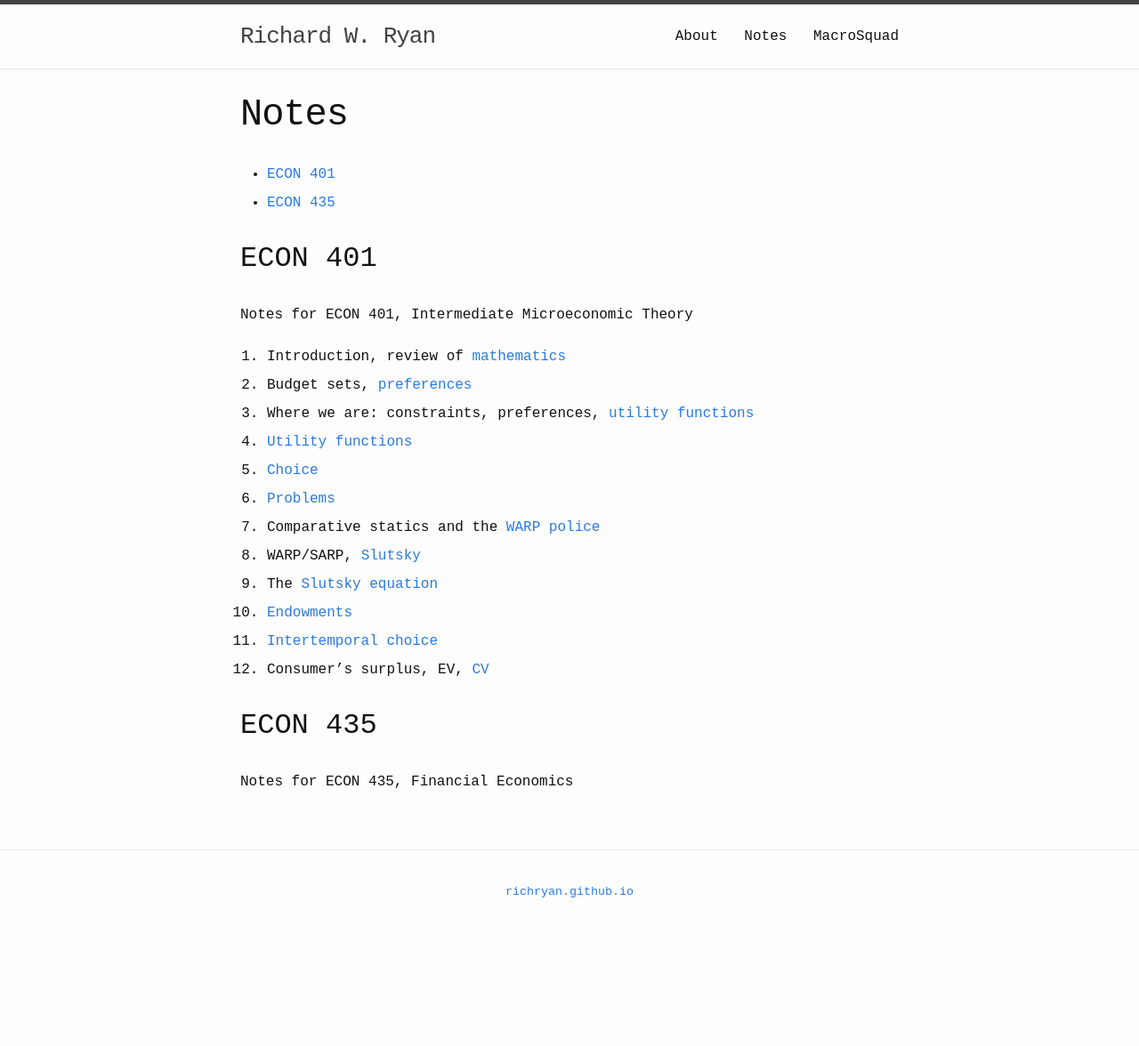
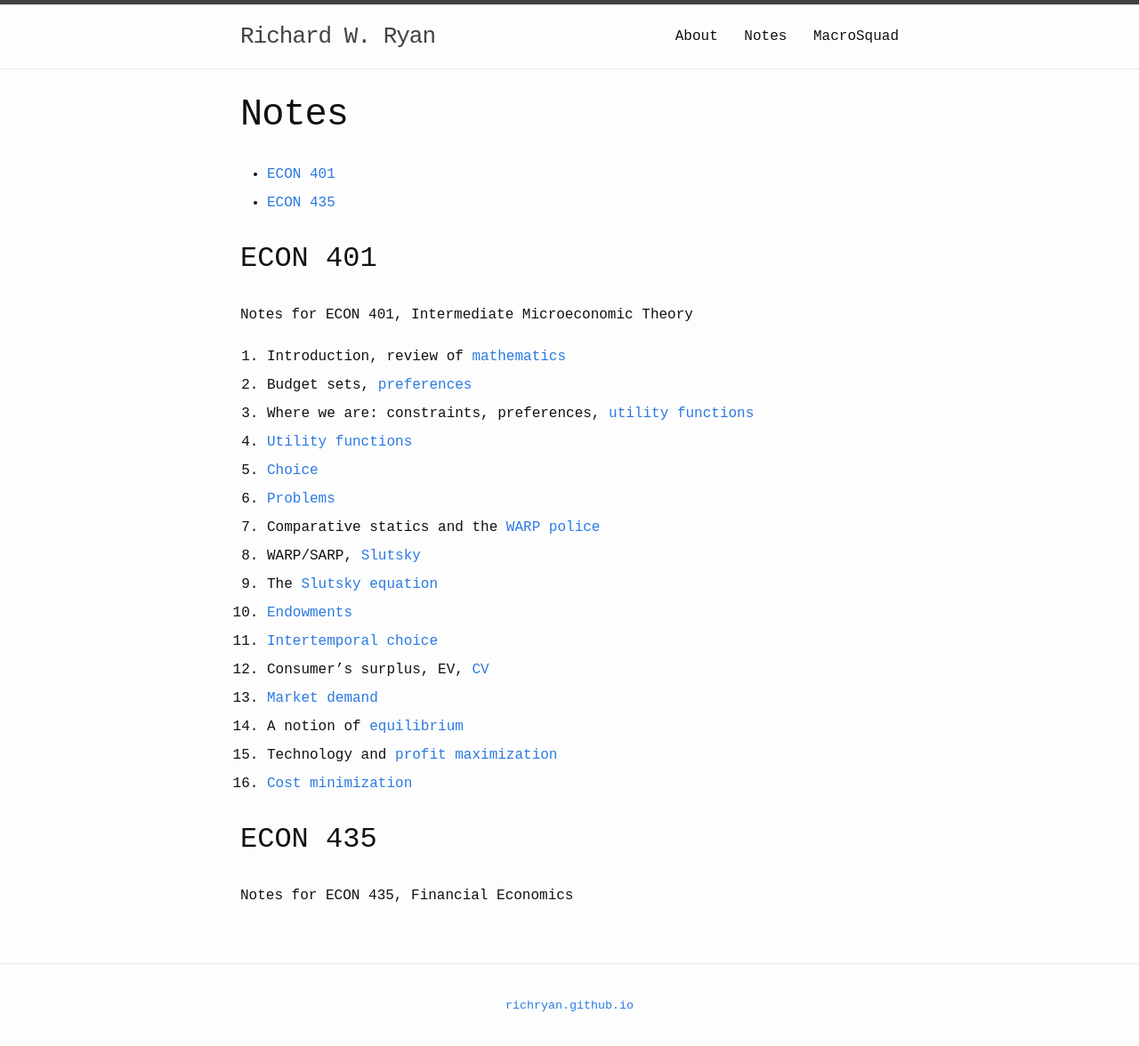
Before and after one commit to richryan/richryan.github.io, a Jekyll site: the page built from Notes.md, in a window 1280 px wide. Shown: the whole page at 89% size. Built offline with Jekyll 4.4.1, drawn with Linux system fonts in a browser that asks for light colours; before the commit the page ends 1048 px from its top, so only the background shows below that.

Commit message:
Cnt adding 401 notes

```diff
--- a/Notes.md
+++ b/Notes.md
@@ -24,6 +24,10 @@ Notes for ECON 401, Intermediate Microeconomic Theory
 10. [Endowments]({{ site.url }}/pdfs/w2015_class10.pdf)
 11. [Intertemporal choice]({{ site.url }}/pdfs/w2015_class11.pdf)
 12. Consumer's surplus, EV, [CV]({{ site.url }}/pdfs/w2015_class12.pdf)
+13. [Market demand]({{ site.url }}/pdfs/w2015_class13.pdf)
+14. A notion of [equilibrium]({{ site.url }}/pdfs/w2015_class14.pdf)
+15. Technology and [profit maximization]({{ site.url }}/pdfs/w2015_class15.pdf)
+16. [Cost minimization]({{ site.url }}/pdfs/w2015_class16.pdf)
 
 ## ECON 435
 Notes for ECON 435, Financial Economics
```
